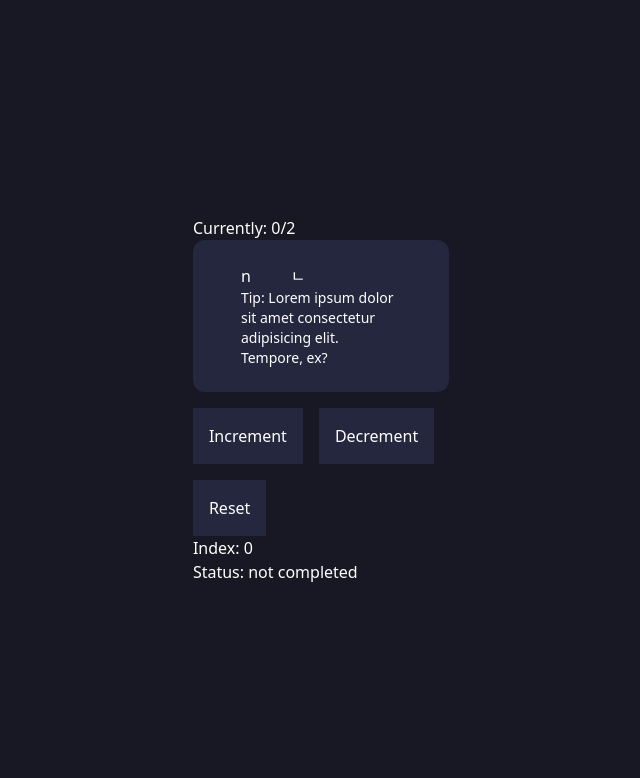
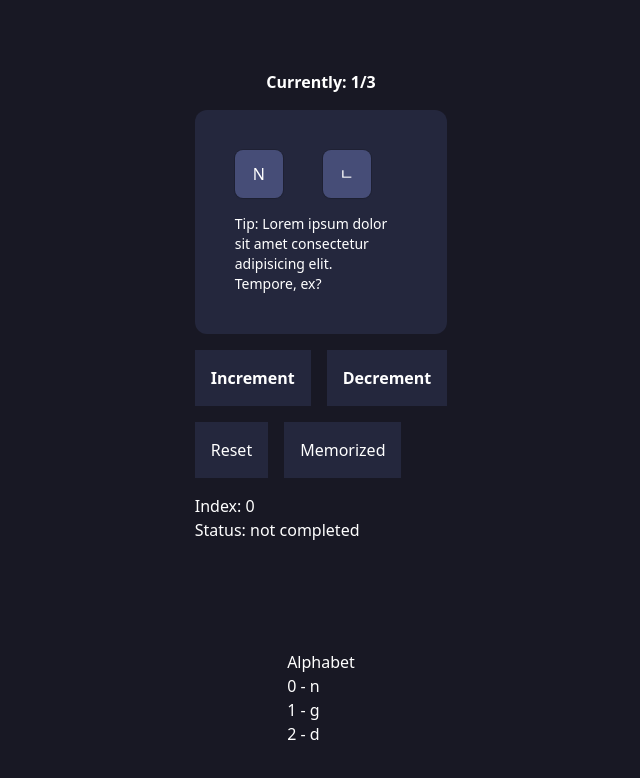
Before and after one commit to Yezo/learn-korean, a React (Vite) app: page / in a window 1280 px wide. Shown: the top 778 px of the page, without its empty margins (319-959 px from the left). Built offline with nearby package versions, Linux system fonts and the light colour scheme.

Commit message:
feat: allow users to check a letter as memorized

```diff
--- a/src/App.tsx
+++ b/src/App.tsx
@@ -5,10 +5,9 @@ import { Card } from "./components/Card"
 export default function App() {
   const [index, setIndex] = useState<number>(0)
   const [completed, setCompleted] = useState<boolean>(false)
+  const [alphabet, setAlphabet] = useState(KoreanAlphabet)
 
-  // DONE Increase and decrease the index when user clicks on respective buttons
-  // DONE There should be a reset button that resets index back to 0
-  // TODO There should be a button that lets the user remove an entry after they finish memorizing it
+  // DONE There should be a button that lets the user remove an entry after they finish memorizing it
   // TODO User should not be able to decrement the index to lessn than 0 or higher than alphabet length
   // TODO User should be congratulated after memorizing the entire alphabet (confetti?)
   // TODO Toggle to let users see hints or not
@@ -25,51 +24,87 @@ export default function App() {
 
   //Utility functions
   const incrementCount = () =>
+    //check for alphabet.length
     setIndex((prev) => {
       return prev + 1
     })
 
   const decrementCount = () =>
+    //check for alphabet.length
     setIndex((prev) => {
       return prev - 1
     })
 
   const resetCount = () => setIndex(0)
 
+  const memorizedLetter = () => {
+    let idx = alphabet[index]
+    let filtered = alphabet.filter(({ id }) => id !== idx.id)
+    if (filtered.length > 0) {
+      setAlphabet([...filtered])
+    }
+    if (filtered.length === 0) {
+      setAlphabet([])
+      setCompleted(true)
+    }
+  }
+
+  const handleIndexCount = () => {
+    if (alphabet.length > 0) {
+      return index + 1 + "/" + alphabet.length
+    }
+    if (alphabet.length == 0) {
+      return index + "/" + alphabet.length
+    }
+  }
+
   return (
     <main className="bg-[#181824] min-h-screen text-white grid place-items-center">
       <div>
-        <div>Currently: {index + "/" + KoreanAlphabet.length}</div>
-        {KoreanAlphabet[index] ? (
-          <Card
-            engLetter={KoreanAlphabet[index].english}
-            korLetter={KoreanAlphabet[index].korean}
-          />
+        <div className="text-center my-4 font-bold">Currently: {handleIndexCount()}</div>
+        {alphabet[index] && !completed ? (
+          <Card engLetter={alphabet[index].english} korLetter={alphabet[index].korean} />
         ) : (
-          "NOTFOUND"
+          "NOTFOUND OR COMPLETED"
         )}
 
-        <div className="flex gap-4 mt-4">
+        <div className="flex gap-4 my-4">
           <div>
-            <button onClick={incrementCount} className="bg-[#24273D] p-4 mb-4">
+            <button onClick={incrementCount} className="bg-[#24273D] p-4 font-bold">
               Increment
             </button>
           </div>
           <div>
-            <button onClick={decrementCount} className="bg-[#24273D] p-4">
+            <button onClick={decrementCount} className="bg-[#24273D] p-4 font-bold">
               Decrement
             </button>
           </div>
         </div>
 
-        <div>
-          <button onClick={resetCount} className="bg-[#24273D] p-4">
-            Reset
-          </button>
+        <div className="flex gap-4 my-4">
+          <div>
+            <button onClick={resetCount} className="bg-[#24273D] p-4">
+              Reset
+            </button>
+          </div>
+          <div>
+            <button onClick={memorizedLetter} className="bg-[#24273D] p-4">
+              Memorized
+            </button>
+          </div>
         </div>
         <div>Index: {index}</div>
         <div>Status: {completed ? "completed" : "not completed"}</div>
       </div>
+
+      <div>
+        <h2>Alphabet</h2>
+        {alphabet.map((item, index) => (
+          <div>
+            {item.id} - {item.english}
+          </div>
+        ))}
+      </div>
     </main>
   )
 }
--- a/src/components/Card.tsx
+++ b/src/components/Card.tsx
@@ -5,12 +5,16 @@ type Props = {
 
 export const Card = ({ engLetter, korLetter }: Props) => {
   return (
-    <div className="bg-[#24273D] px-12 py-6 rounded-xl">
+    <div className="bg-[#24273D] rounded-xl p-10">
       <div className="flex gap-10">
-        <div>{engLetter}</div>
-        <div>{korLetter}</div>
+        <div className="w-12 h-12 bg-[#464d77] grid place-items-center rounded-lg ring-1 ring-black/[.15] shadow-sm">
+          <span>{engLetter.toUpperCase()}</span>
+        </div>
+        <div className="w-12 h-12 bg-[#464d77] grid place-items-center rounded-lg ring-1 ring-black/[.15] shadow-sm">
+          {korLetter}
+        </div>
       </div>
-      <p className="max-w-[20ch] text-sm">
+      <p className="max-w-[20ch] text-sm mt-4">
         Tip: Lorem ipsum dolor sit amet consectetur adipisicing elit. Tempore, ex?
       </p>
     </div>
--- a/src/data/Korean.tsx
+++ b/src/data/Korean.tsx
@@ -1,4 +1,5 @@
 export const KoreanAlphabet = [
-  { english: "n", korean: "ㄴ" },
-  { english: "g", korean: "ㄱ" },
+  { id: 0, english: "n", korean: "ㄴ", memorized: false },
+  { id: 1, english: "g", korean: "ㄱ", memorized: false },
+  { id: 2, english: "d", korean: "ㄷ", memorized: false },
 ]
```
